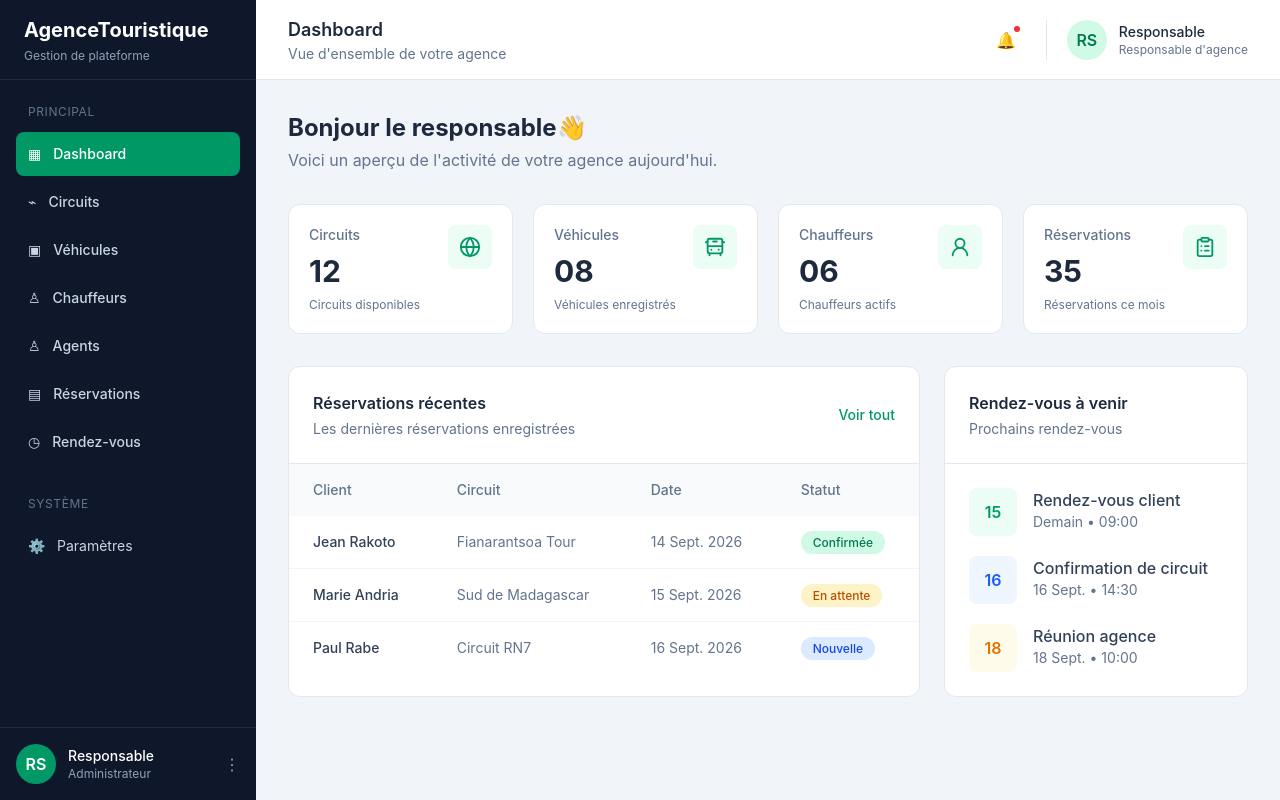
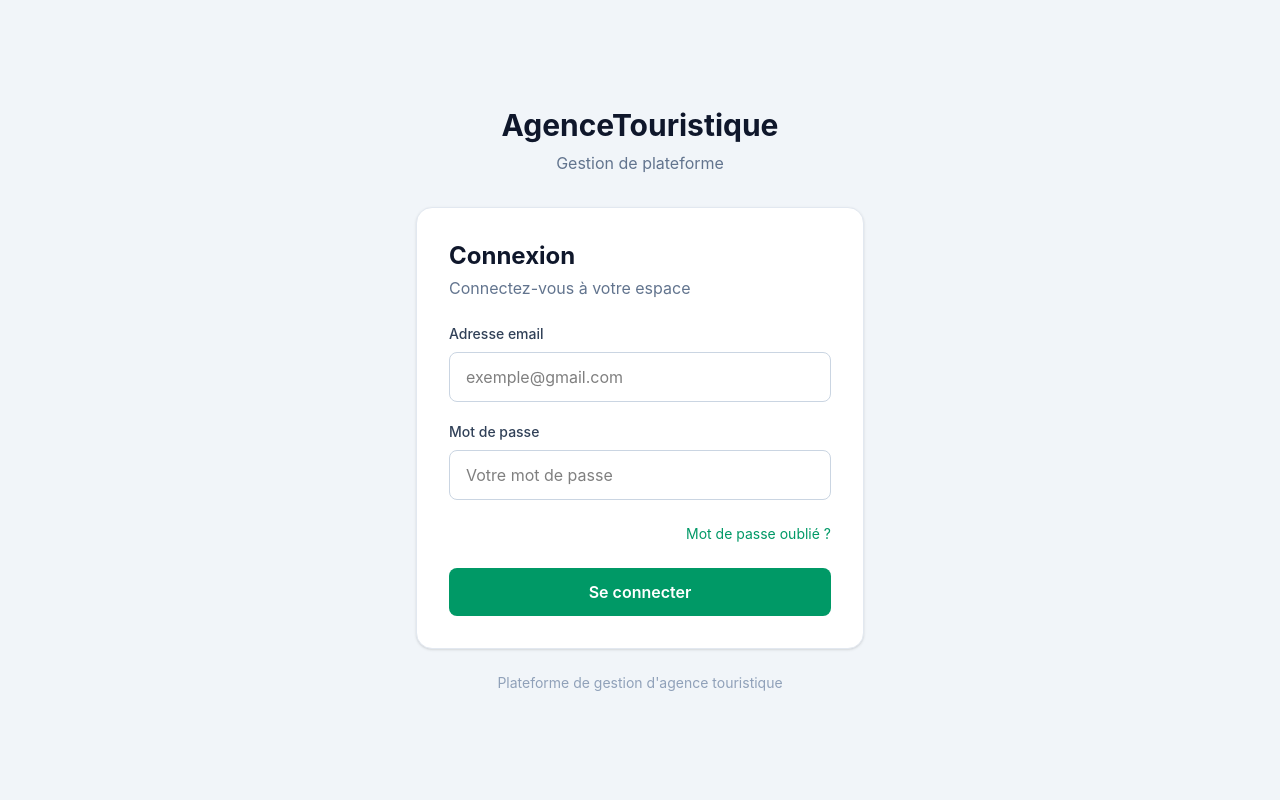
Before and after one commit to Hervesamuel/Agence_Touristique, a React app in the folder Agencetouristique/Frontend/: page / in a window 1280 px wide. Built offline with nearby package versions, Linux system fonts and the light colour scheme; the HTML template or start-up script is replaced by a standard one.

Commit message:
Interface Login

```diff
--- a/Agencetouristique/Frontend/src/App.jsx
+++ b/Agencetouristique/Frontend/src/App.jsx
@@ -1,17 +1,31 @@
+import { useState } from "react";
+// Importation du composant Sidebar
 import Sidebar from "./components/navigation/Sidebar";
+// Importation du composant Navbar
 import Navbar from "./components/navigation/Navbar";
+// Importation du Dashboard Responsable
 import Dashboard from "./pages/responsable/Dashboard";
+// Importation de la page de connexion
+import Login from "./pages/auth/Login";
+// Importation du service d'authentification
+import { getToken } from "./services/authService";
 
 function App() {
+  // Vérification de la présence du token JWT
+  const [isAuthenticated, setIsAuthenticated] = useState(!!getToken());
+
+  // Affichage de la page de connexion
+  if (!isAuthenticated) {
+    return <Login onLogin={() => setIsAuthenticated(true)} />;
+  }
+
   return (
     <div className="min-h-screen bg-slate-100 flex">
-
       {/* Sidebar */}
       <Sidebar />
 
-      {/* Main area */}
+      {/* Zone principale */}
       <div className="flex-1 flex flex-col min-w-0">
-
         {/* Navbar */}
         <Navbar />
 
@@ -19,12 +33,9 @@ function App() {
         <div className="flex-1 overflow-auto">
           <Dashboard />
         </div>
-
       </div>
-
     </div>
   );
-
 }
 
 export default App;
--- /dev/null
+++ b/Agencetouristique/Frontend/src/pages/auth/Login.jsx
@@ -0,0 +1,152 @@
+import { useState } from "react";
+// Importation du service d'authentification
+import { login } from "../../services/authService";
+
+function Login({ onLogin }) {
+  // Gestion des données du formulaire
+  const [email, setEmail] = useState("");
+  const [mdp, setMdp] = useState("");
+
+  // Gestion du chargement
+  const [loading, setLoading] = useState(false);
+
+  // Gestion des erreurs
+  const [error, setError] = useState("");
+
+  // Gestion de la connexion
+  const handleLogin = async (e) => {
+    e.preventDefault();
+
+    setError("");
+    setLoading(true);
+
+    try {
+      // Appel du service d'authentification
+      const data = await login(email, mdp);
+
+      // Affichage des informations reçues
+      console.log("Connexion réussie :", data);
+
+      // Mise à jour de l'état d'authentification
+      onLogin();
+    }  catch (error) {
+  // Affichage d'un message adapté à l'erreur
+  if (error.message === "Failed to fetch") {
+        setError("Impossible de contacter le serveur. Veuillez réessayer.");
+    } else {
+        setError(error.message);
+    }
+    } finally {
+        setLoading(false);
+        }
+    };
+
+  return (
+    <div className="min-h-screen bg-slate-100 flex items-center justify-center px-4">
+      <div className="w-full max-w-md">
+
+        {/* Nom de la plateforme */}
+        <div className="text-center mb-8">
+          <h1 className="text-3xl font-bold text-slate-900">
+            AgenceTouristique
+          </h1>
+
+          <p className="text-slate-500 mt-2">
+            Gestion de plateforme
+          </p>
+        </div>
+
+        {/* Formulaire de connexion */}
+        <div className="bg-white rounded-2xl shadow-sm border border-slate-200 p-8">
+
+          <div className="mb-6">
+            <h2 className="text-2xl font-bold text-slate-900">
+              Connexion
+            </h2>
+
+            <p className="text-slate-500 mt-1">
+              Connectez-vous à votre espace
+            </p>
+          </div>
+
+          {/* Message d'erreur */}
+          {error && (
+            <div className="mb-5 rounded-lg bg-red-50 border border-red-200 px-4 py-3 text-sm text-red-600">
+              {error}
+            </div>
+          )}
+
+          <form onSubmit={handleLogin}>
+
+            {/* Email */}
+            <div className="mb-5">
+              <label
+                htmlFor="email"
+                className="block text-sm font-medium text-slate-700 mb-2"
+              >
+                Adresse email
+              </label>
+
+              <input
+                id="email"
+                type="email"
+                value={email}
+                onChange={(e) => setEmail(e.target.value)}
+                placeholder="exemple@gmail.com"
+                required
+                className="w-full rounded-lg border border-slate-300 px-4 py-3 outline-none focus:border-emerald-500 focus:ring-2 focus:ring-emerald-100"
+              />
+            </div>
+
+            {/* Mot de passe */}
+            <div className="mb-6">
+              <label
+                htmlFor="mdp"
+                className="block text-sm font-medium text-slate-700 mb-2"
+              >
+                Mot de passe
+              </label>
+
+              <input
+                id="mdp"
+                type="password"
+                value={mdp}
+                onChange={(e) => setMdp(e.target.value)}
+                placeholder="Votre mot de passe"
+                required
+                className="w-full rounded-lg border border-slate-300 px-4 py-3 outline-none focus:border-emerald-500 focus:ring-2 focus:ring-emerald-100"
+              />
+            </div>
+
+            {/* Mot de passe oublié */}
+            <div className="flex justify-end mb-6">
+              <button
+                type="button"
+                className="text-sm text-emerald-600 hover:text-emerald-700"
+              >
+                Mot de passe oublié ?
+              </button>
+            </div>
+
+            {/* Bouton de connexion */}
+            <button
+              type="submit"
+              disabled={loading}
+              className="w-full rounded-lg bg-emerald-600 py-3 font-semibold text-white transition hover:bg-emerald-700 disabled:opacity-60"
+            >
+              {loading ? "Connexion..." : "Se connecter"}
+            </button>
+
+          </form>
+        </div>
+
+        <p className="text-center text-sm text-slate-400 mt-6">
+          Plateforme de gestion d'agence touristique
+        </p>
+
+      </div>
+    </div>
+  );
+}
+
+export default Login;
--- /dev/null
+++ b/Agencetouristique/Frontend/src/services/authService.js
@@ -0,0 +1,76 @@
+// =====================================================
+// SERVICE : AUTHENTIFICATION
+// =====================================================
+
+// URL de l'API d'authentification
+const API_URL = "http://localhost:5000/api/auth";
+
+// =====================================================
+// CONNEXION
+// =====================================================
+const login = async (email, mdp) => {
+    try {
+        // Envoi des identifiants au backend
+        const response = await fetch(`${API_URL}/login`, {
+            method: "POST",
+            headers: { "Content-Type": "application/json" },
+            body: JSON.stringify({ email, mdp })
+        });
+
+        // Conversion de la réponse en JSON
+        const data = await response.json();
+
+        // Vérification de la réponse
+        if (!response.ok) {
+            throw new Error(data.message || "Email ou mot de passe incorrect");
+        }
+
+        // Stockage du token JWT
+        localStorage.setItem("token", data.token);
+
+        // Stockage des informations utilisateur
+        localStorage.setItem("user", JSON.stringify(data.user));
+
+        // Retour des informations de connexion
+        return data;
+
+    } catch (error) {
+        // Gestion des erreurs de connexion au serveur
+        if (error instanceof TypeError) {
+            throw new Error("Impossible de contacter le serveur. Veuillez réessayer.");
+        }
+
+        throw error;
+    }
+};
+
+// =====================================================
+// RECUPERATION DU TOKEN
+// =====================================================
+const getToken = () => {
+    return localStorage.getItem("token");
+};
+
+// =====================================================
+// RECUPERATION DE L'UTILISATEUR
+// =====================================================
+const getUser = () => {
+    const user = localStorage.getItem("user");
+    if (!user) return null;
+    return JSON.parse(user);
+};
+
+// =====================================================
+// DECONNEXION
+// =====================================================
+const logout = () => {
+    // Suppression du token JWT
+    localStorage.removeItem("token");
+    // Suppression des informations utilisateur
+    localStorage.removeItem("user");
+};
+
+// =====================================================
+// EXPORTATION DU SERVICE
+// =====================================================
+export { login, getToken, getUser, logout };
```
